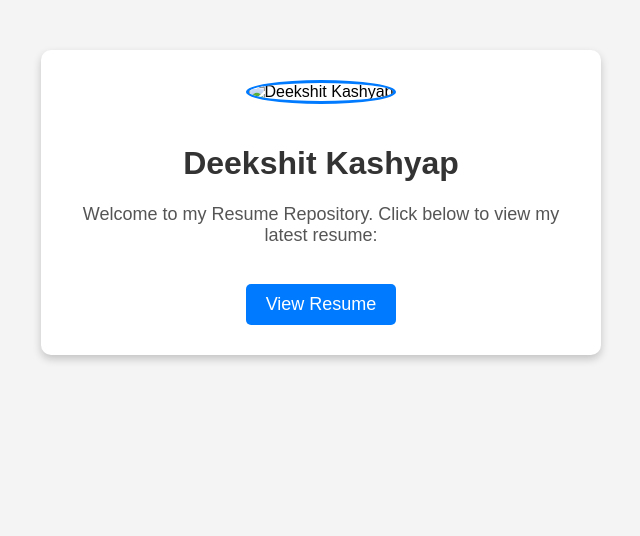
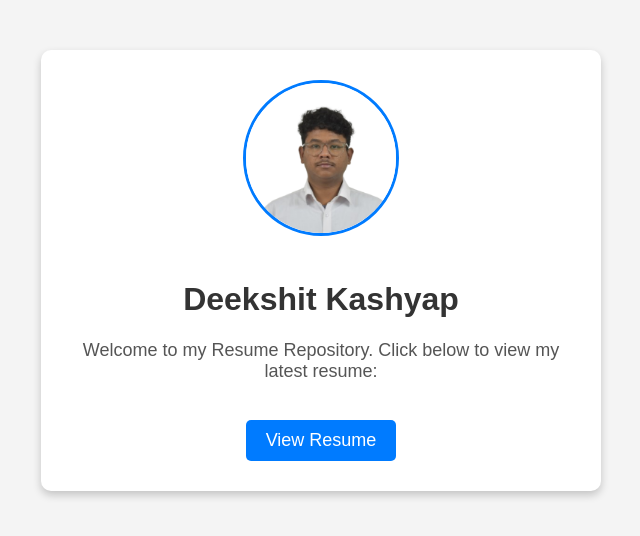
Before and after one commit to xLON3R/Deekshit-Kashyap-Resume, a plain HTML site: page index.html in a window 1280 px wide. Shown: the whole page, without its empty margins (319-959 px from the left). Drawn offline with Linux system fonts and the light colour scheme.

Commit message:
Update index.html

```diff
--- a/index.html
+++ b/index.html
@@ -52,7 +52,7 @@
 <body>
 
     <div class="container">
-        <img src="your-photo.jpg" alt="Deekshit Kashyap" class="profile-pic">
+        <img src="21BAI10006 Photo.png" alt="Deekshit Kashyap" class="profile-pic">
         <h1>Deekshit Kashyap</h1>
         <p>Welcome to my Resume Repository. Click below to view my latest resume:</p>
         <a href="https://docs.google.com/document/d/11m1EhJl7nDF7m3XAGEb60X_j6gUvSigjcYyk2mPmA9E/edit?usp=sharing" class="resume-link" target="_blank">View Resume</a>
```
